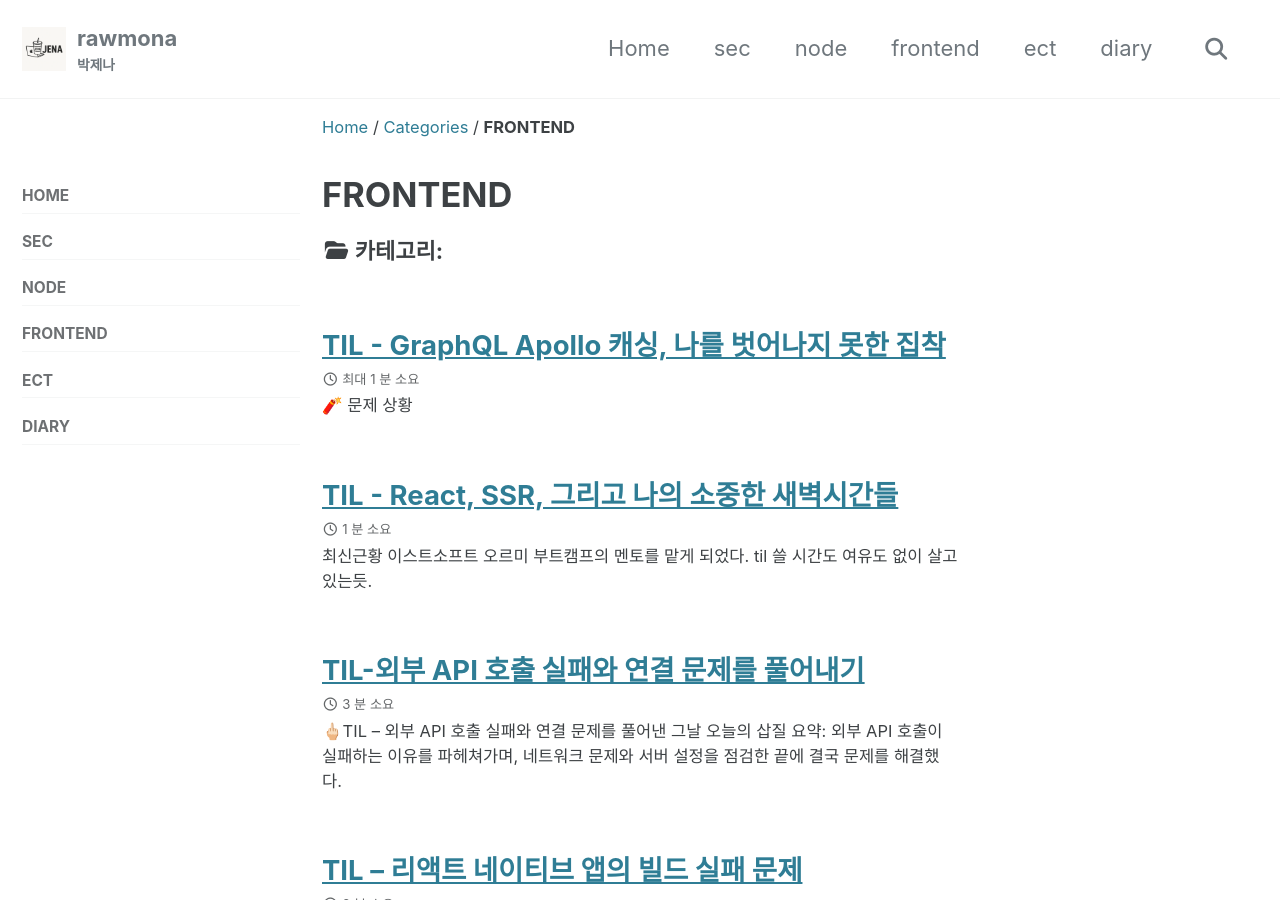
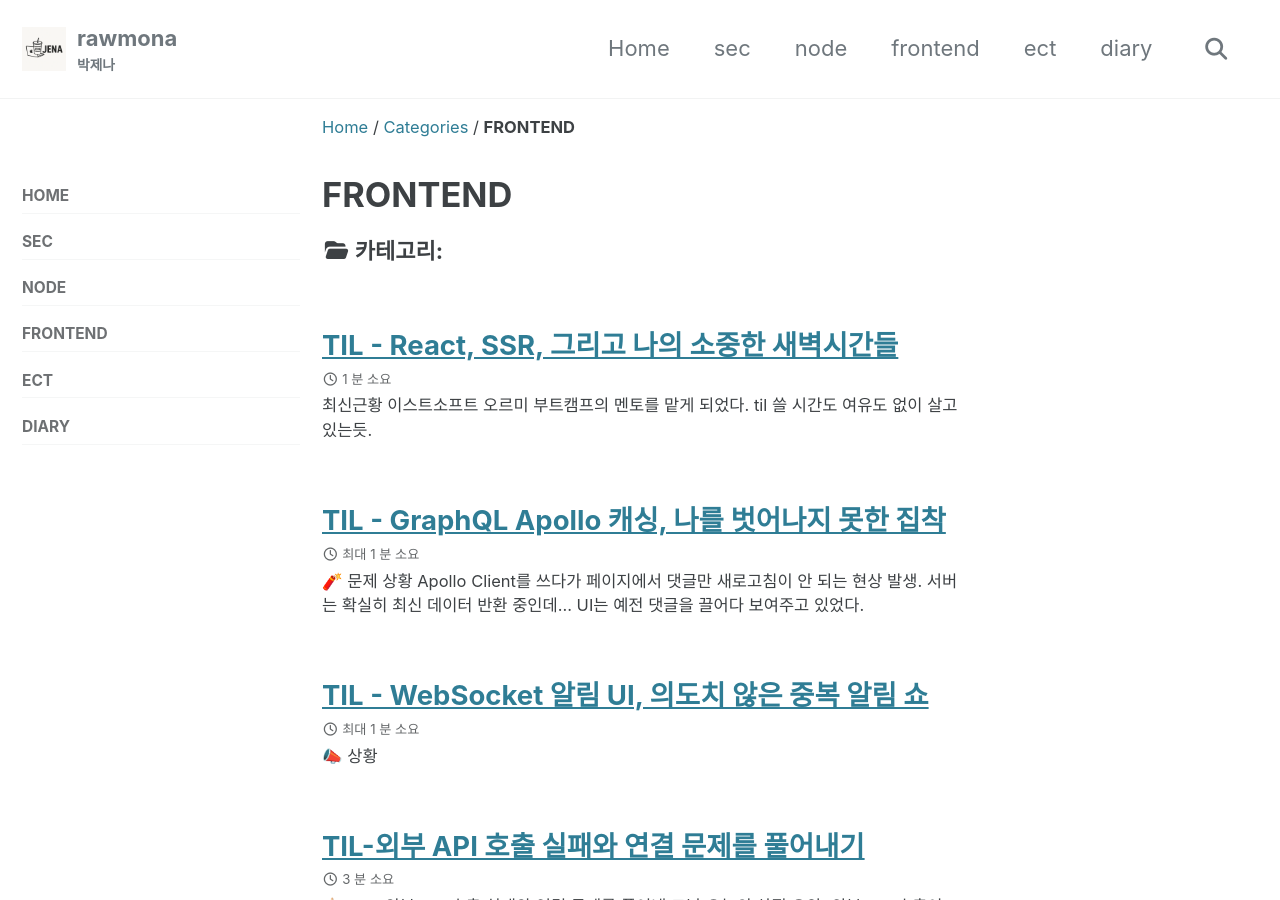
Before and after one commit to rawonax/rawonax.github.io, a Jekyll site: the page built from _pages/categories/frontend.md, in a window 1280 px wide and 900 px high. Built offline with Jekyll 4.4.1, drawn with Linux system fonts in a browser that asks for light colours; cached includes are drawn as plain includes; comment, search, counter and statistics services are not loaded.

Commit message:
til 밀린거 업로드

````diff
--- /dev/null
+++ b/_posts/2025-05-01-TIL250501.md
@@ -0,0 +1,36 @@
+---
+title: "TIL - WebSocket 알림 UI, 의도치 않은 중복 알림 쇼"
+categories: [frontend]
+date: 2025-05-01
+---
+
+## 📣 상황
+
+WebSocket으로 실시간 알림 UI 만들던 중,
+알림이 중복으로 2~3번씩 뜨는 미스터리한 버그 발생.
+
+---
+
+## 🧪 디버깅
+
+- `useEffect` 내에서 `socket.on("message")`를 등록하고 있었음
+- 그런데 해당 컴포넌트가 다시 렌더링될 때마다 **listener가 중첩**됨 (😱)
+- 결국 한 메시지가 3번씩 처리되는 결과…
+
+---
+
+## 🛠️ 해결
+
+```ts
+useEffect(() => {
+  const handleMessage = (msg) => setMessages((prev) => [...prev, msg]);
+  socket.on("message", handleMessage);
+  return () => {
+    socket.off("message", handleMessage); // 💡 cleanup 안 했던 게 문제!
+  };
+}, []);
+```
+# ✅ 교훈
+WebSocket 쓴다고 하면 무조건 cleanup 함수 써라. 안 쓰면 지옥문 연다.
+
+useEffect의 의존성 배열과 렌더링 구조는 WebSocket에서 특히 중요하다.
````
Also changed, not shown: _posts/2025-05-02-TIL250502.md (+1 -2 lines).
